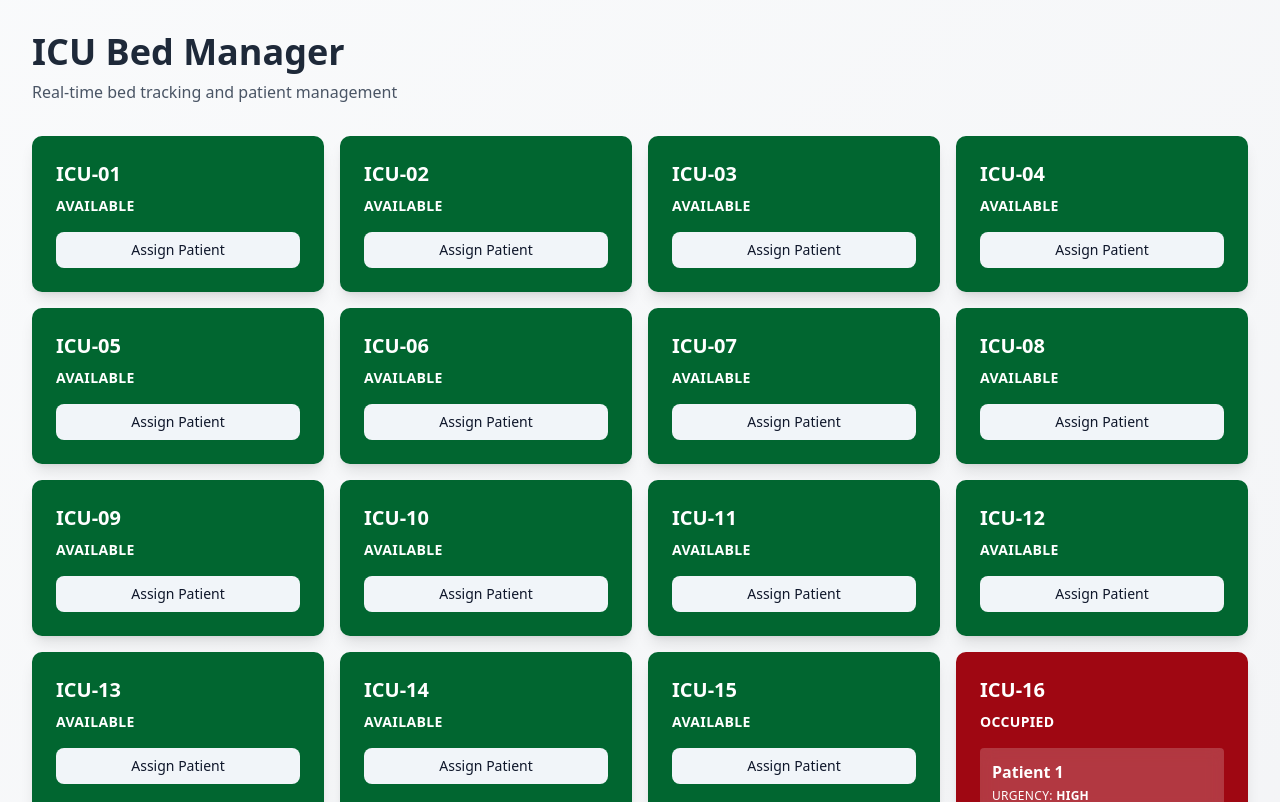
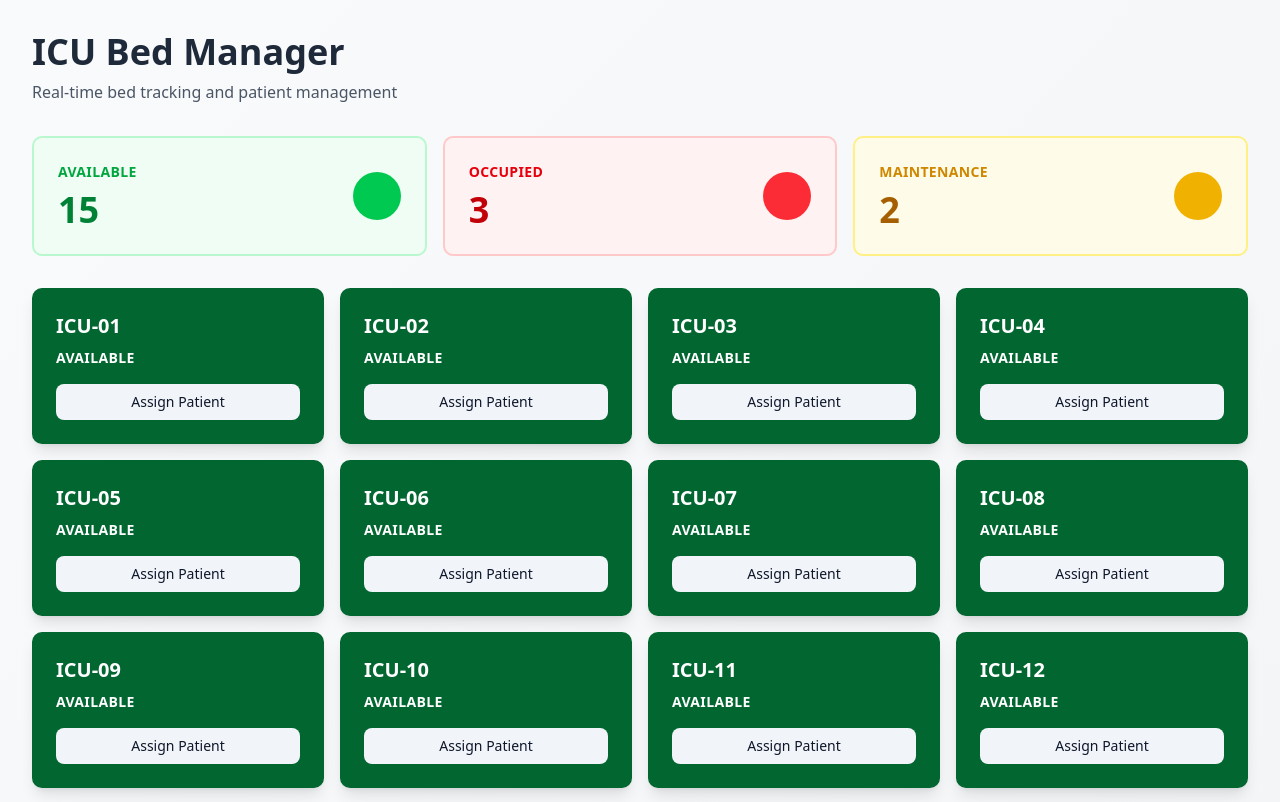
Before and after one commit to Soni0709/ICU-bed-manager-frontend, a React (Vite) app: page / in a window 1280 px wide. Shown: the top 802 px of the page. Built offline with nearby package versions, Linux system fonts and the light colour scheme.

Commit message:
Add statistics section with bed counts

```diff
--- a/src/App.tsx
+++ b/src/App.tsx
@@ -6,7 +6,11 @@ import { BedTile } from './components/bedTile';
 function App() {
   const [beds, setBeds] = useState<Bed[]>(mockBeds);
 
-  // Placeholder handlers (will implement later)
+  // Calculate statistics
+  const availableCount = beds.filter((b) => b.state === 'available').length;
+  const occupiedCount = beds.filter((b) => b.state === 'occupied').length;
+  const maintenanceCount = beds.filter((b) => b.state === 'maintenance').length;
+
   const handleAssign = (bed: Bed) => {
     console.log('Assign patient to:', bed.bed_number);
   };
@@ -34,6 +38,51 @@ function App() {
           </div>
         </div>
 
+        {/* Statistics */}
+        <div className="grid grid-cols-1 md:grid-cols-3 gap-4 mb-8">
+          <div className="bg-green-50 border-2 border-green-200 rounded-lg p-6">
+            <div className="flex items-center justify-between">
+              <div>
+                <p className="text-green-600 text-sm font-semibold uppercase tracking-wide">
+                  Available
+                </p>
+                <p className="text-4xl font-bold text-green-700 mt-2">
+                  {availableCount}
+                </p>
+              </div>
+              <div className="w-12 h-12 bg-green-500 rounded-full"></div>
+            </div>
+          </div>
+
+          <div className="bg-red-50 border-2 border-red-200 rounded-lg p-6">
+            <div className="flex items-center justify-between">
+              <div>
+                <p className="text-red-600 text-sm font-semibold uppercase tracking-wide">
+                  Occupied
+                </p>
+                <p className="text-4xl font-bold text-red-700 mt-2">
+                  {occupiedCount}
+                </p>
+              </div>
+              <div className="w-12 h-12 bg-red-500 rounded-full"></div>
+            </div>
+          </div>
+
+          <div className="bg-yellow-50 border-2 border-yellow-200 rounded-lg p-6">
+            <div className="flex items-center justify-between">
+              <div>
+                <p className="text-yellow-600 text-sm font-semibold uppercase tracking-wide">
+                  Maintenance
+                </p>
+                <p className="text-4xl font-bold text-yellow-700 mt-2">
+                  {maintenanceCount}
+                </p>
+              </div>
+              <div className="w-12 h-12 bg-yellow-500 rounded-full"></div>
+            </div>
+          </div>
+        </div>
+
         {/* Bed Grid */}
         <div className="grid grid-cols-1 sm:grid-cols-2 lg:grid-cols-4 gap-4">
           {beds.map((bed) => (
```
